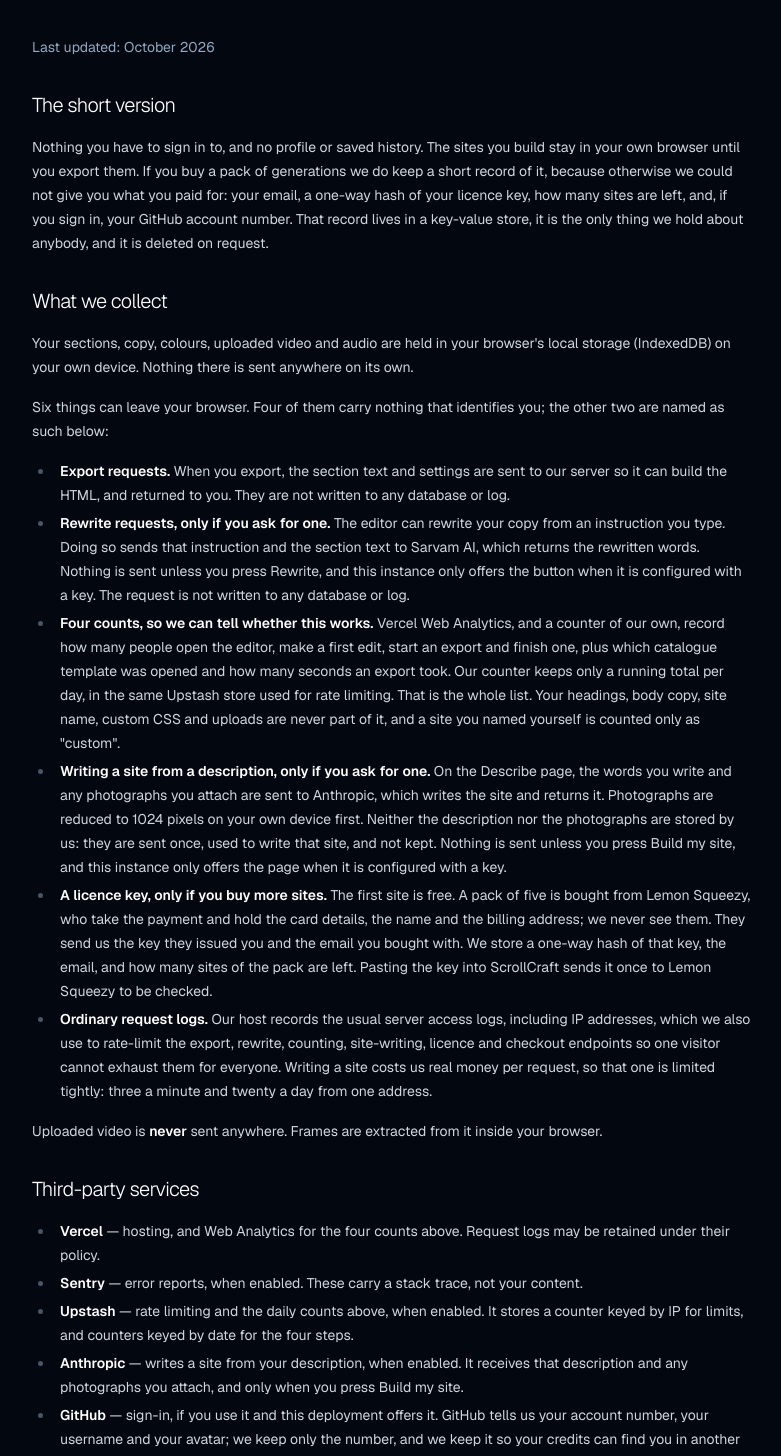
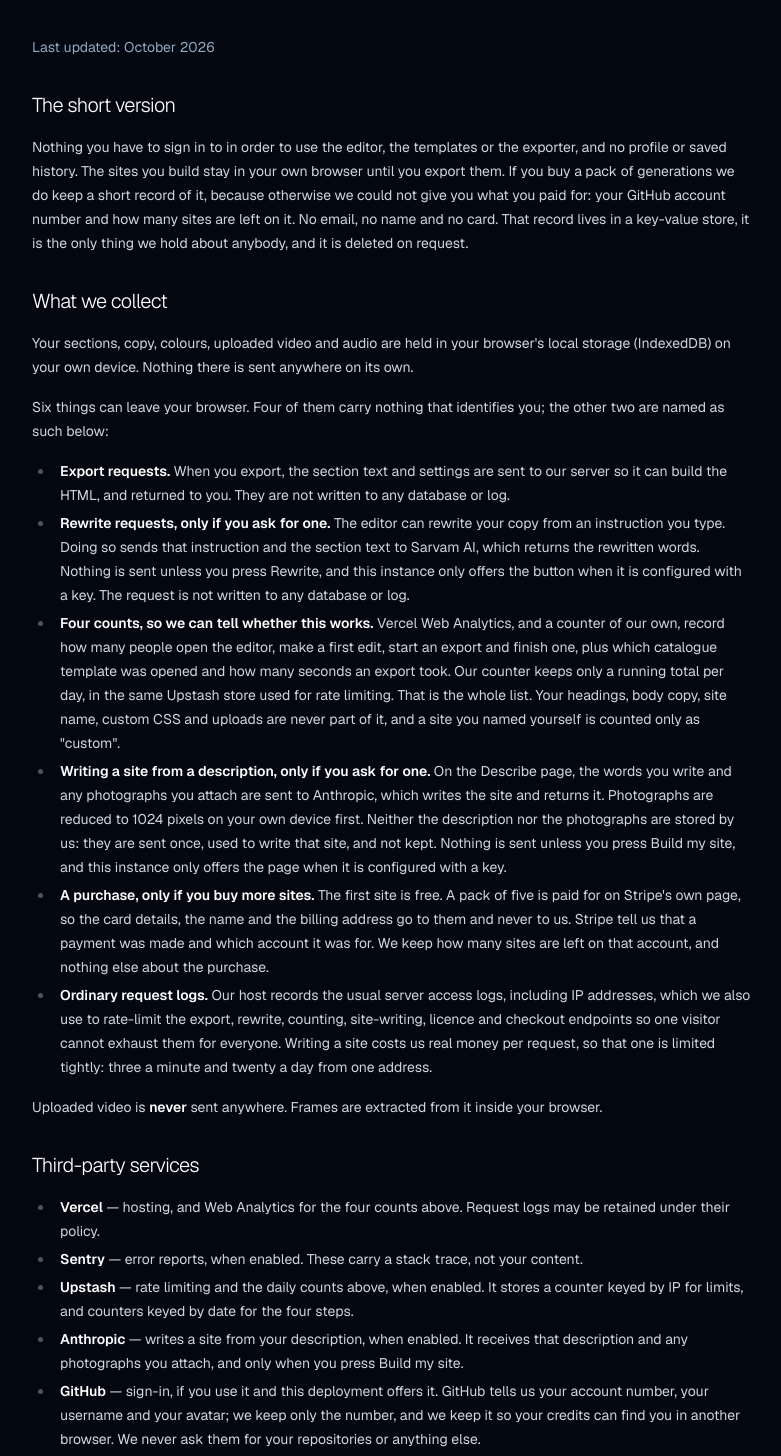
Before and after one commit to singhharsh1708/scrollcraft, a Next.js app: page /privacy in a window 1280 px wide. Shown: the part 221-1677 px from the top of the page, without its empty margins (248-1029 px from the left). Built offline with nearby package versions, Linux system fonts and the light colour scheme; no server answers.

Commit message:
Name the right seller on the legal pages, and keep Stripe's script out of the browser

```diff
--- a/src/app/privacy/page.tsx
+++ b/src/app/privacy/page.tsx
@@ -1,5 +1,6 @@
 import type { Metadata } from "next";
 import { pageMeta } from "@/lib/pageMeta";
+import { paymentProcessor } from "@/lib/paymentProcessor";
 import Link from "next/link";
 import Navbar from "@/components/Navbar";
 import SiteFooter from "@/components/SiteFooter";
@@ -12,6 +13,7 @@ export const metadata: Metadata = pageMeta({
 });
 
 export default function PrivacyPage() {
+  const stripe = paymentProcessor() === "stripe";
   return (
     <main className="min-h-screen bg-background text-foreground">
       <Navbar />
@@ -21,11 +23,14 @@ export default function PrivacyPage() {
 
         <h2>The short version</h2>
         <p>
-          Nothing you have to sign in to, and no profile or saved history. The sites you
-          build stay in your own browser until you export them. If you buy a pack of
-          generations we do keep a short record of it, because otherwise we could not give
-          you what you paid for: your email, a one-way hash of your licence key, how many
-          sites are left, and, if you sign in, your GitHub account number. That record
+          Nothing you have to sign in to in order to use the editor, the templates or the
+          exporter, and no profile or saved history. The sites you build stay in your own
+          browser until you export them. If you buy a pack of generations we do keep a
+          short record of it, because otherwise we could not give you what you paid for:{" "}
+          {stripe
+            ? "your GitHub account number and how many sites are left on it. No email, no name and no card."
+            : "your email, a one-way hash of your licence key, how many sites are left, and, if you sign in, your GitHub account number."}{" "}
+          That record
           lives in a key-value store, it is the only thing we hold about anybody, and it is
           deleted on request.
         </p>
@@ -72,12 +77,24 @@ export default function PrivacyPage() {
             is configured with a key.
           </li>
           <li>
+            {stripe ? (
+              <>
+                <strong>A purchase, only if you buy more sites.</strong> The first site is
+                free. A pack of five is paid for on Stripe&apos;s own page, so the card
+                details, the name and the billing address go to them and never to us. Stripe
+                tell us that a payment was made and which account it was for. We keep how
+                many sites are left on that account, and nothing else about the purchase.
+              </>
+            ) : (
+              <>
                 <strong>A licence key, only if you buy more sites.</strong> The first site is
                 free. A pack of five is bought from Lemon Squeezy, who take the payment and
                 hold the card details, the name and the billing address; we never see them. They
                 send us the key they issued you and the email you bought with. We store a
                 one-way hash of that key, the email, and how many sites of the pack are left.
                 Pasting the key into ScrollCraft sends it once to Lemon Squeezy to be checked.
+              </>
+            )}
           </li>
           <li>
             <strong>Ordinary request logs.</strong> Our host records the usual server access
@@ -99,7 +116,11 @@ export default function PrivacyPage() {
           <li><strong>Upstash</strong> — rate limiting and the daily counts above, when enabled. It stores a counter keyed by IP for limits, and counters keyed by date for the four steps.</li>
           <li><strong>Anthropic</strong> — writes a site from your description, when enabled. It receives that description and any photographs you attach, and only when you press Build my site.</li>
           <li><strong>GitHub</strong> &mdash; sign-in, if you use it and this deployment offers it. GitHub tells us your account number, your username and your avatar; we keep only the number, and we keep it so your credits can find you in another browser. We never ask them for your repositories or anything else.</li>
+          {stripe ? (
+            <li><strong>Stripe</strong> &mdash; payments, when the shop is enabled. You pay on their page, so they receive your card and billing details directly and we do not. They tell us only that a payment succeeded and which account to credit.</li>
+          ) : (
   <li><strong>Lemon Squeezy</strong> &mdash; the shop, when enabled. It is the seller of record for a pack of sites: it receives your payment details directly and tells us only which licence key was issued, for which order, to which email.</li>
+          )}
           <li><strong>Sarvam AI</strong> — the rewrite assistant, when enabled. It receives the instruction you type and the copy of the site you are editing, and only when you press Rewrite.</li>
           <li><strong>Google Fonts</strong> — templates load webfonts, which discloses your IP to Google. Exported sites do the same unless you self-host the fonts.</li>
         </ul>
--- a/src/app/terms/page.tsx
+++ b/src/app/terms/page.tsx
@@ -1,5 +1,6 @@
 import type { Metadata } from "next";
 import { pageMeta } from "@/lib/pageMeta";
+import { paymentProcessor } from "@/lib/paymentProcessor";
 import Navbar from "@/components/Navbar";
 import SiteFooter from "@/components/SiteFooter";
 
@@ -10,6 +11,7 @@ export const metadata: Metadata = pageMeta({
 });
 
 export default function TermsPage() {
+  const stripe = paymentProcessor() === "stripe";
   return (
     <main className="min-h-screen bg-background text-foreground">
       <Navbar />
@@ -35,8 +37,17 @@ export default function TermsPage() {
 
         <h2>Credits</h2>
         <p>A pack is a prepaid licence to use the site writer five times. Credits are not money, cannot be exchanged for it, and are not transferable. They do not expire. A credit is taken when a site is written and given back if the request fails, so a failure costs you nothing.</p>
-        <p>Signing in with GitHub is optional and only carries credits between browsers. Credits bought while signed in belong to that account; credits bought without signing in belong to whoever holds the licence key.</p>
-        <p>Packs are sold through Lemon Squeezy, who are the seller of record and handle the payment, the invoice and any sales tax. Your licence key is in their receipt email and in your orders page with them.</p>
+        {stripe ? (
+          <>
+            <p>Buying a pack needs you to sign in with GitHub, so that the pack belongs to an account rather than to a browser that can be cleared. Nothing else here needs you to sign in. Credits belong to the account that bought them and are there in any browser that account signs in on.</p>
+            <p>Packs are sold by us and paid for on Stripe&apos;s own page. Stripe handle the card and send the receipt; we never see the card. Prices are in US dollars and do not include any tax your own country may add.</p>
+          </>
+        ) : (
+          <>
+            <p>Signing in with GitHub is optional and only carries credits between browsers. Credits bought while signed in belong to that account; credits bought without signing in belong to whoever holds the licence key.</p>
+            <p>Packs are sold through Lemon Squeezy, who are the seller of record and handle the payment, the invoice and any sales tax. Your licence key is in their receipt email and in your orders page with them.</p>
+          </>
+        )}
 
         <h2>Refunds</h2>
         <p>Unused credits are refunded on request within 14 days, no questions asked: email the address below with your order number. Credits already spent are not refundable, because the site was written and the cost was incurred. A partial refund is pro-rated over what is left.</p>
--- /dev/null
+++ b/src/lib/paymentProcessor.ts
@@ -0,0 +1,19 @@
+import "server-only";
+
+/**
+ * Who takes the money on this deployment.
+ *
+ * The legal pages have to say, and the two answers are not interchangeable. Lemon
+ * Squeezy is the seller of record: the buyer's contract is with them and the sales tax
+ * is theirs. Stripe is a payment processor: the seller is us. A page that names the
+ * wrong one misstates who the buyer is dealing with, so the pages ask rather than assume.
+ */
+export type PaymentProcessor = "stripe" | "lemonsqueezy";
+
+export function paymentProcessor(): PaymentProcessor {
+  if (process.env.STRIPE_SECRET_KEY) return "stripe";
+  if (process.env.LEMONSQUEEZY_WEBHOOK_SECRET || process.env.NEXT_PUBLIC_LEMON_CHECKOUT_URL) return "lemonsqueezy";
+  // Neither is configured, so nothing can be bought and the wording is moot. Stripe is
+  // the path the app is built around, so that is what an unconfigured copy describes.
+  return "stripe";
+}
```
Also changed, not shown: 2 other files (tests, documents, lock files or other folders). Lines whose indentation alone changed are shown as unchanged.
